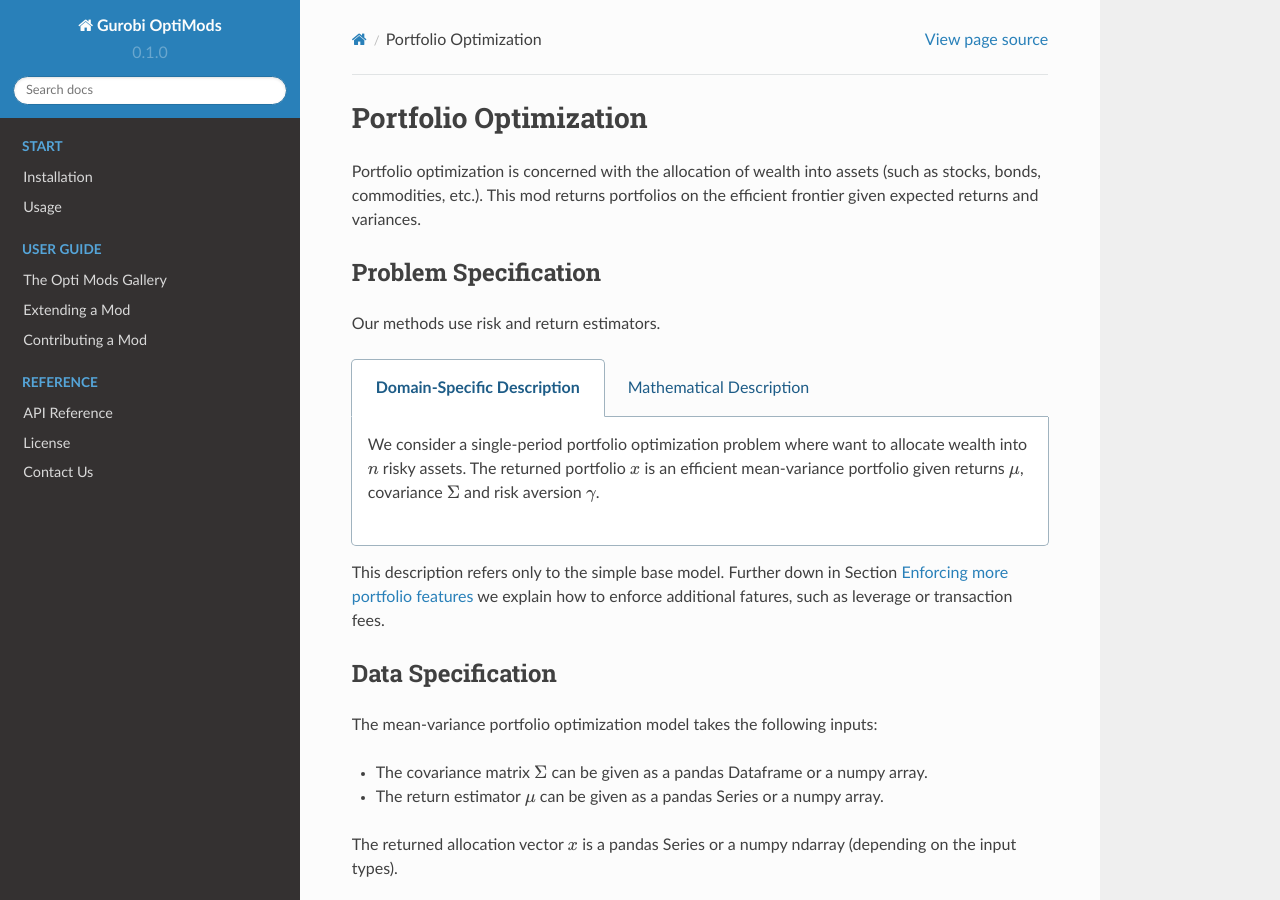
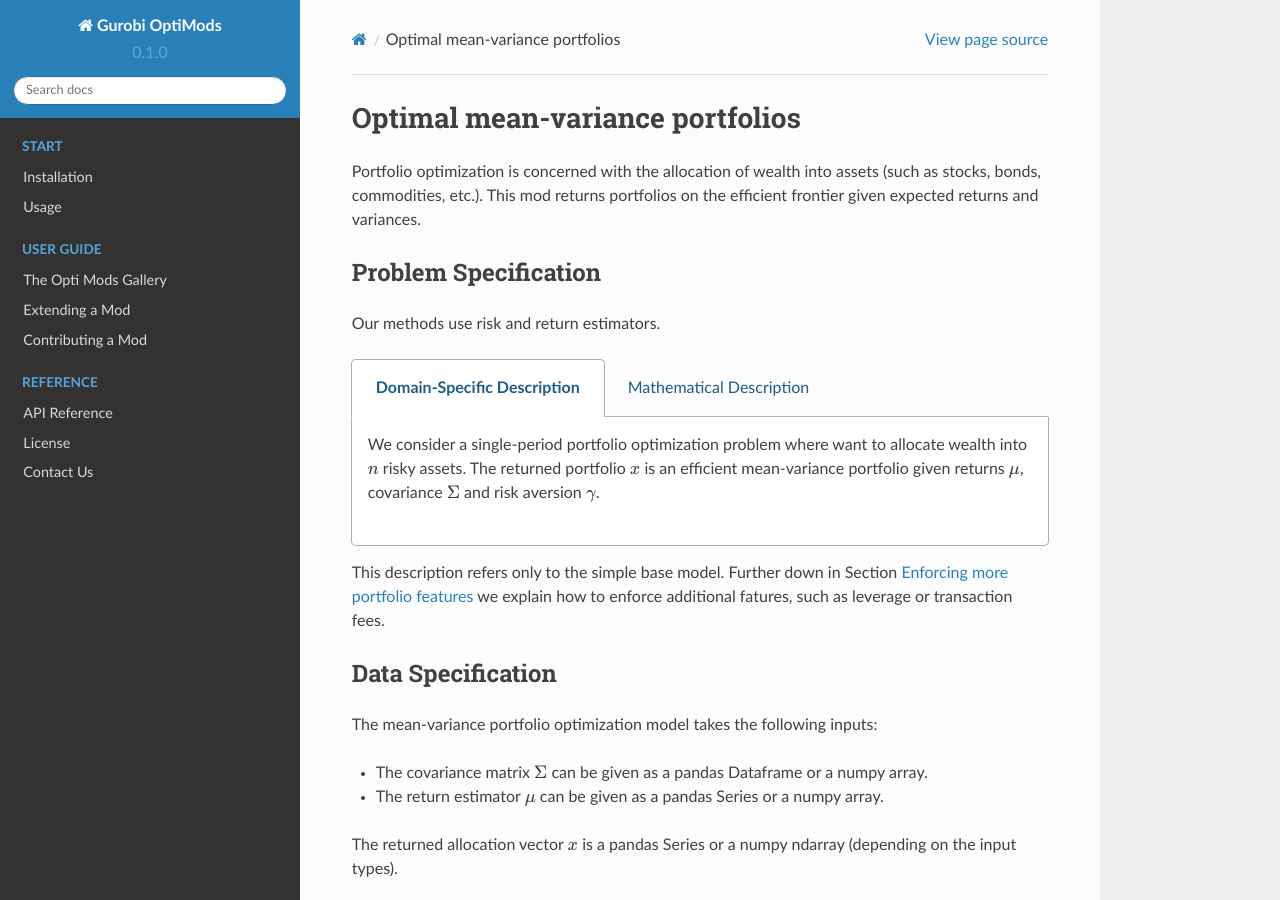
Before and after one commit to Gurobi/gurobi-optimods, a Sphinx documentation site: the page built from docs/source/mods/portfolio.rst, in a window 1280 px wide and 900 px high. Built offline with Sphinx 7.4.7 and the Read the Docs theme 2.0.0, drawn with Linux system fonts in a browser that asks for light colours.

Commit message:
More specific section title

```diff
--- a/docs/source/mods/portfolio.rst
+++ b/docs/source/mods/portfolio.rst
@@ -1,5 +1,5 @@
-Portfolio Optimization
-======================
+Optimal mean-variance portfolios
+================================
 
 Portfolio optimization is concerned with the allocation of wealth into assets (such as stocks, bonds, commodities, etc.). This mod returns portfolios on the efficient frontier given expected returns and variances.
 
```
